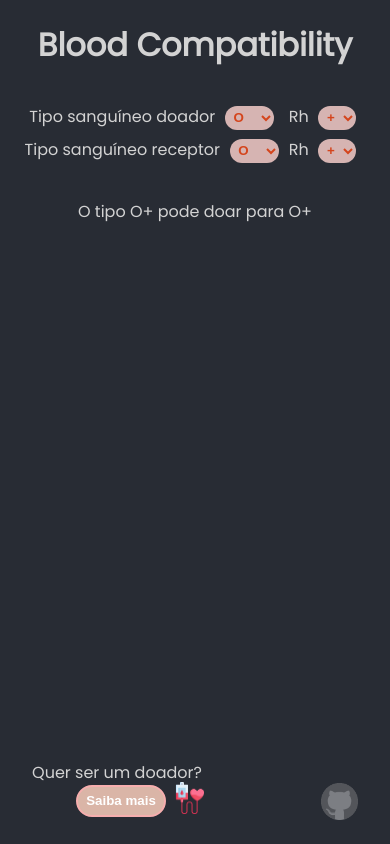
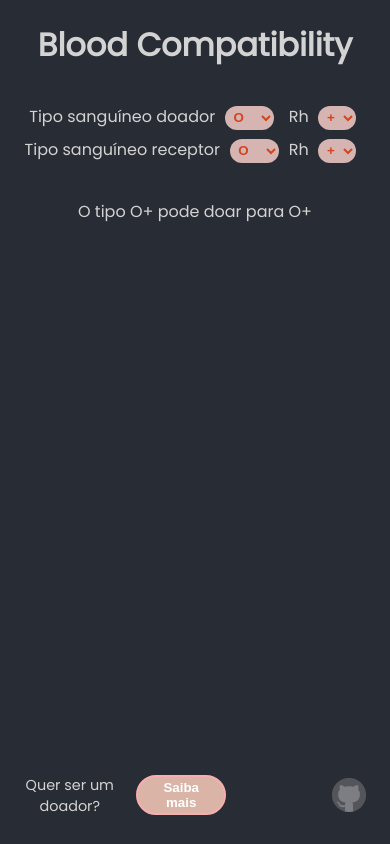
Before and after one commit to romeiro-bru/react-blood-compatibility, a React (Create React App) app: page / in a window 390 px wide. Built offline with nearby package versions, Linux system fonts and the light colour scheme.

Commit message:
Add footer,Add media query

```diff
--- a/src/App.css
+++ b/src/App.css
@@ -35,7 +35,6 @@ body {
 }
 
 .App img:nth-child(2) {
-  position: absolute;
   width: 2rem;
   margin-left: 0.5rem;
   bottom: 0.2rem;
@@ -53,3 +52,22 @@ body {
   opacity: 0.8;
   transition: 1s;
 }
+
+@media (max-width: 600px) {
+  .App p {
+    display: flex;
+    font-size: 0.9rem;
+  }
+  .App button{
+    margin-left: 0.3rem;
+    padding: 0.2rem 1.2rem;
+  }
+  .App img:nth-child(2) {
+    display: none;
+  }
+  .github {
+    width: 2.1rem;
+    bottom: 2rem;
+    right: 1.5rem;
+  }
+}
--- a/src/App.js
+++ b/src/App.js
@@ -3,8 +3,9 @@ import { Select } from './Components/Select/Select';
 import github from './assets/images/github.png';
 import bloodDonation from './assets/images/blood-donation.png';
 
-const Button = () => {
+const Footer = () => {
   return (
+    <footer>
       <p>
         Quer ser um doador?
         <a href="https://www.gov.br/saude/pt-br/composicao/saes/sangue" target="_blank" rel="noopener noreferrer">
@@ -12,13 +13,12 @@ const Button = () => {
         </a>
         <img src={bloodDonation} alt="blood-donation" />
       </p>
-  )
-}
-const Icon = () => {
-  return (
+      <div>
         <a href="https://github.com/romeiro-bru/typescript-ghibli-movies" target="_blank" rel="noopener noreferrer">
           <img className="github" src={github} alt="icon" />
         </a>
+      </div>
+    </footer>
   )
 }
 
@@ -27,8 +27,7 @@ function App() {
     <div className="App">
       <h1>Blood Compatibility</h1>
       <Select />
-      <Button />
-      <Icon />
+      <Footer />
     </div>
   );
 }
```
Lines whose indentation alone changed are shown as unchanged.
